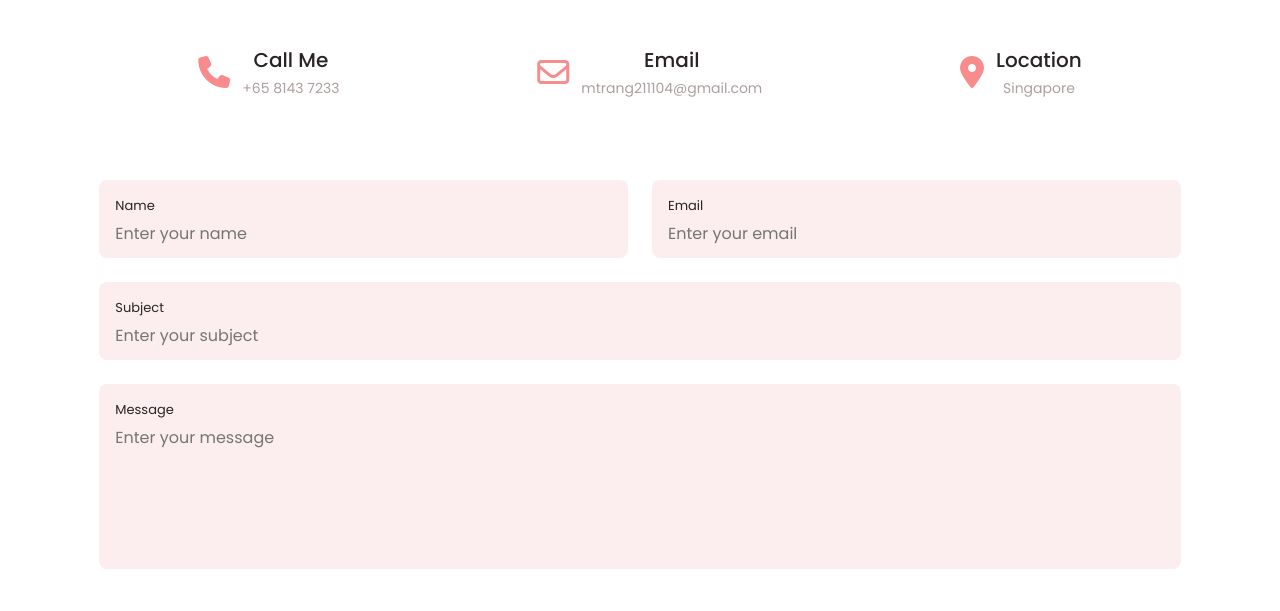
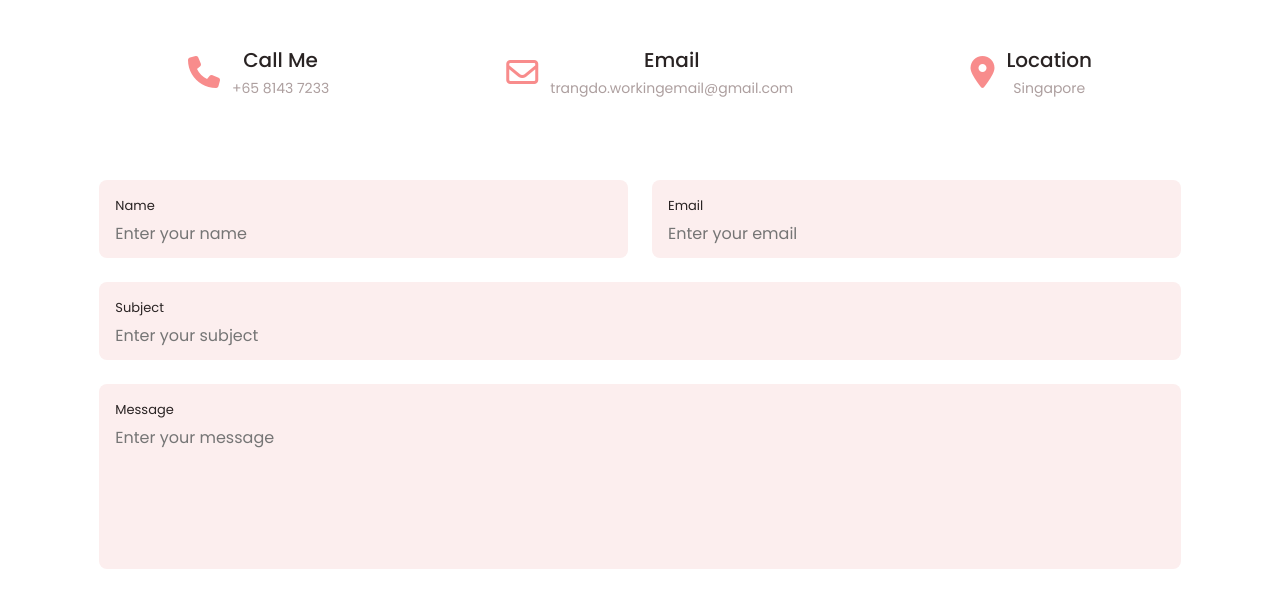
Before and after one commit to TrangDo2104/my_portfolio_Trang, a plain HTML site: page index.html in a window 1280 px wide. Shown: the part 5904-6515 px from the top of the page. Drawn offline with nearby package versions, Linux system fonts and the light colour scheme.

Commit message:
change information

```diff
--- a/index.html
+++ b/index.html
@@ -805,7 +805,7 @@
 
                         <div>
                             <h3 class="contact-title">Email</h3>
-                            <span class="contact-subtitle">mtrang211104@gmail.com</span>
+                            <span class="contact-subtitle">trangdo.workingemail@gmail.com</span>
                         </div>
                     </div>
                     <div class="contact-information">
```
